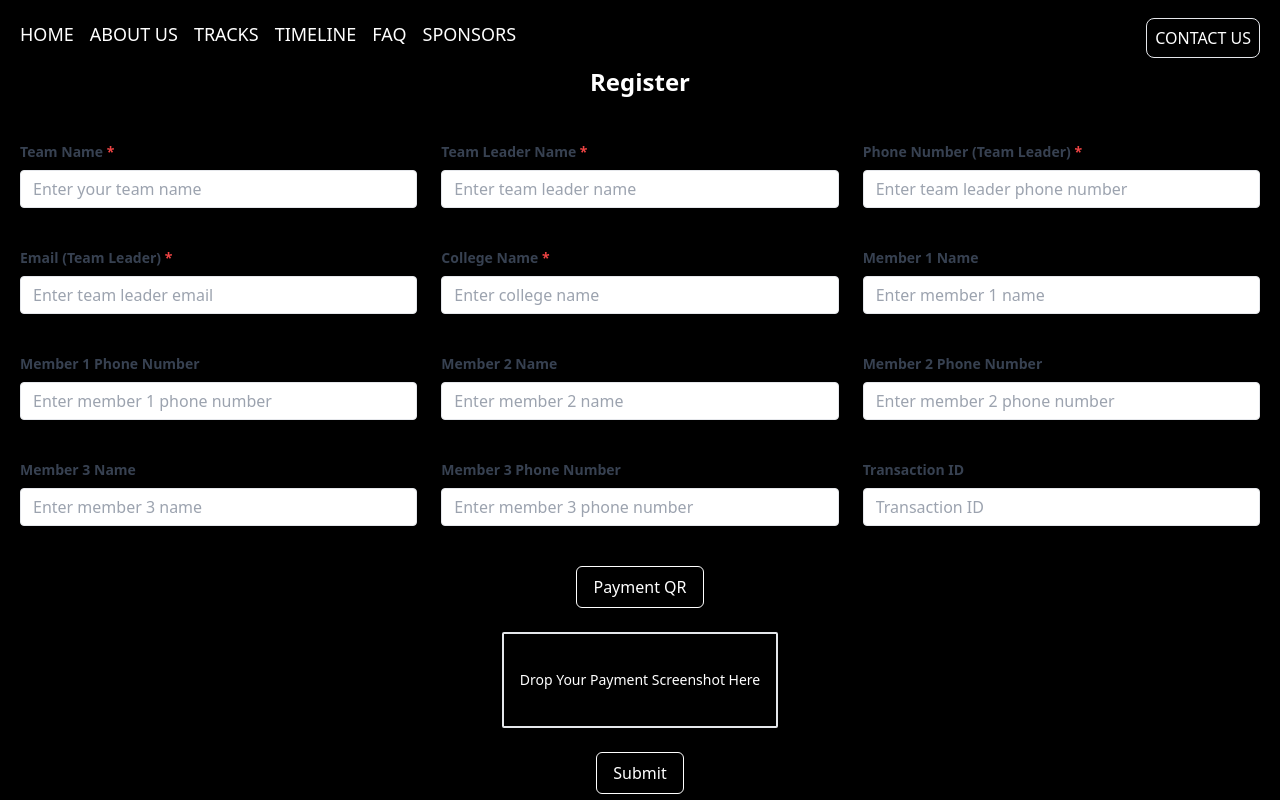
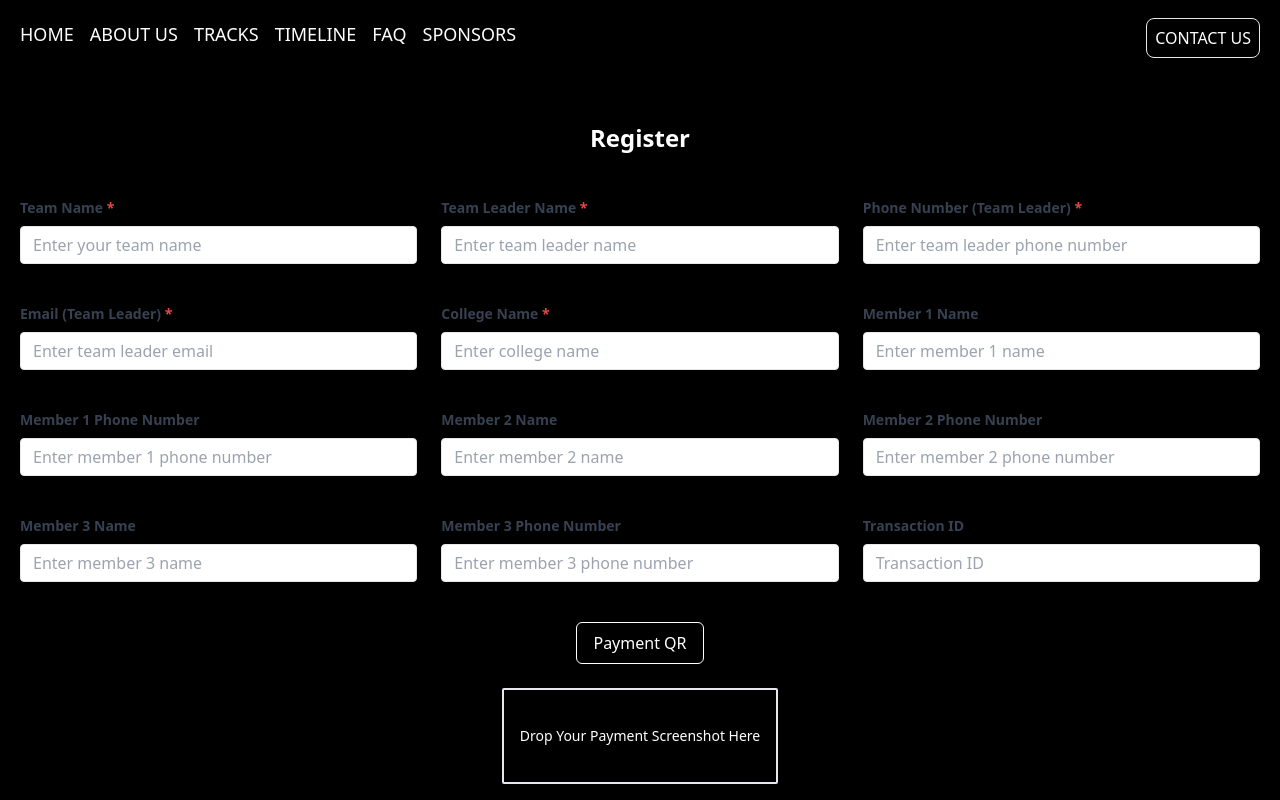
Before and after one commit to swapna-7/cyberthon, a React (Vite) app: page /register in a window 1280 px wide. Shown: the top 800 px of the page. Built offline with nearby package versions, Linux system fonts and the light colour scheme.

Commit message:
minor update

```diff
--- a/src/components/Register.tsx
+++ b/src/components/Register.tsx
@@ -105,7 +105,7 @@
   };
 
   return (
-    <div className="h-screen flex flex-col justify-center items-center mt-10">
+    <div className="h-screen flex flex-col justify-center items-center mt-24 ">
       <h1 className="text-2xl font-bold mb-6">Register</h1>
       <form className="w-full max-w-7xl p-5 rounded-lg" onSubmit={handleSubmit}>
         {/* Grid Layout */}
```
